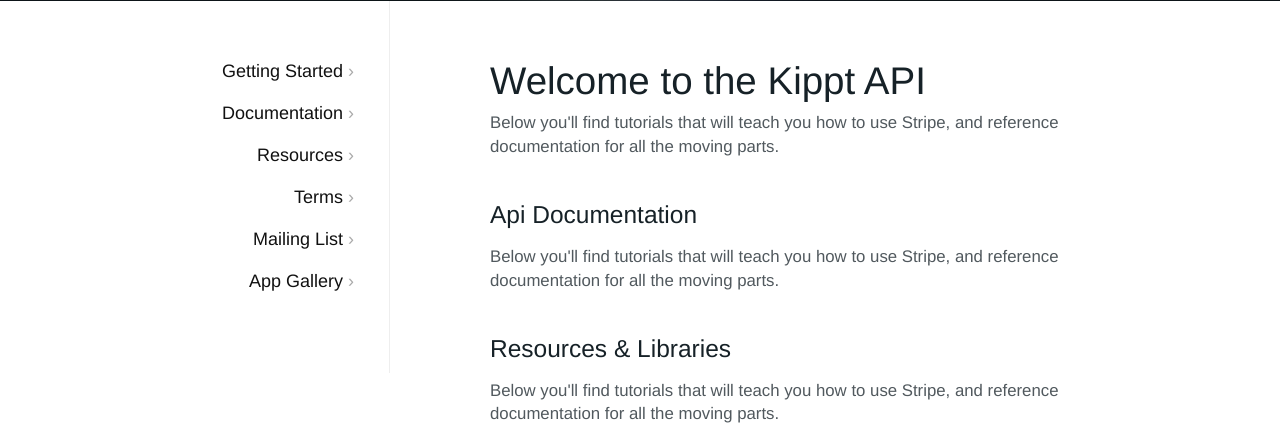
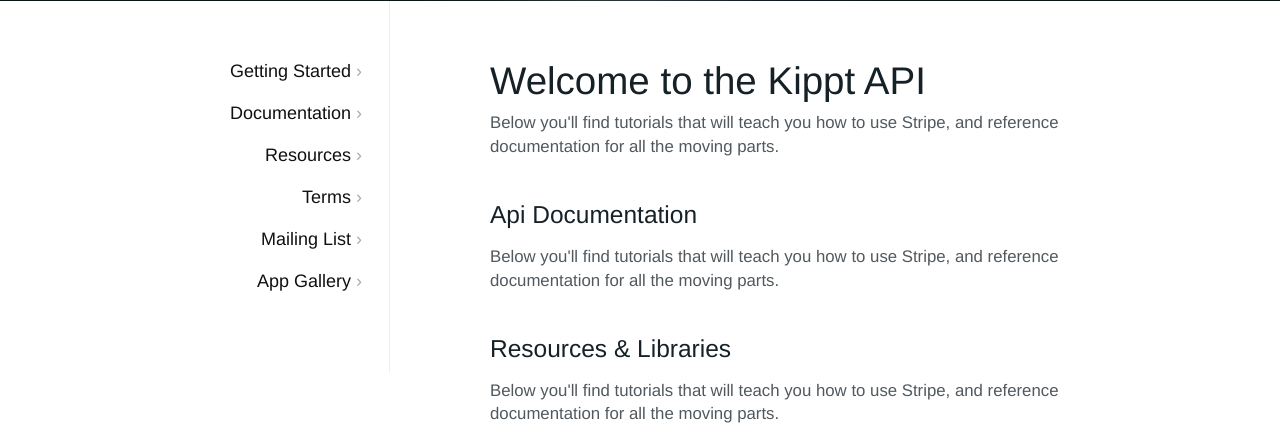
Before and after one commit to kippt/developers.kippt.com, a Flask app: page / in a window 1280 px wide. Shown: the part 380-807 px from the top of the page. Run offline with Flask 2, Linux system fonts and the light colour scheme; some libraries are stand-ins or nearby versions.

Commit message:
fix to sidebar

```diff
--- a/static/styles.css
+++ b/static/styles.css
@@ -88,6 +88,10 @@ body.home .nav .header {
     box-shadow:-1px 0 0 #eee inset;
 }
 
+.side ul {
+    margin:0 2em 0 0;
+}
+
 .side li {
     list-style:none;
     text-align:right;
@@ -97,7 +101,6 @@ body.home .nav .header {
 .side li a {
     font-size:18px;
     color:#111;
-    padding-right:2em;
 }
 
 .side li a:after {
```
